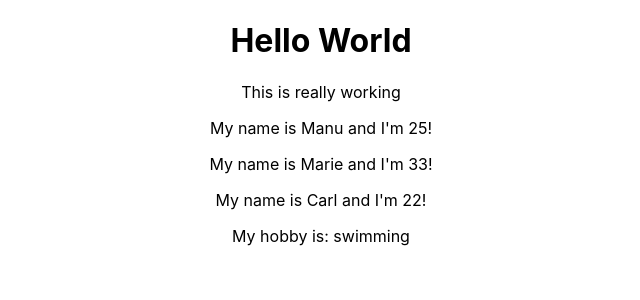
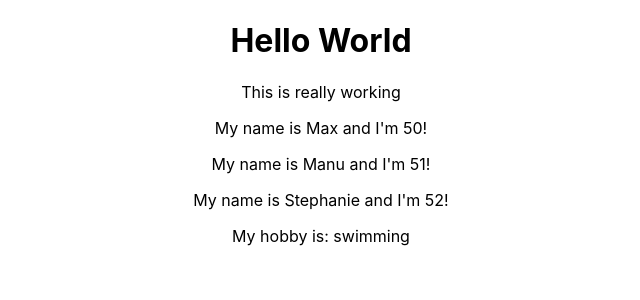
Before and after one commit to CbollaCoder/React---The-Complete-Guide-UDEMY-COURSE, a React (Create React App) app: page / in a window 1280 px wide. Shown: the top 300 px of the page, without its empty margins (319-959 px from the left). Built offline with nearby package versions, Linux system fonts and the light colour scheme.

Commit message:
Using state

```diff
--- a/src/App.js
+++ b/src/App.js
@@ -3,14 +3,25 @@ import './App.css';
 import Person from './Person/Person';
 
 class App extends Component{
-  render(){
+
+//state belongs to the class-based component
+  state = {
+    persons:[
+      { name: 'Max', age:"50"},
+      { name: 'Manu', age:"51"},
+      { name: 'Stephanie', age:"52"},
+    ]
+  }
+
+//Props are passed from outside
+  render(){ //Method render
     return (
         <div className="App">
           <h1> Hello World </h1>
           <p> This is really working </p>
-          <Person name="Manu" age="25"/>
-          <Person name="Marie" age="33" />
-          <Person name="Carl" age="22"> My hobby is: swimming </Person>
+          <Person name={this.state.persons[0].name} age={this.state.persons[0].age}/>
+          <Person name={this.state.persons[1].name} age={this.state.persons[1].age} />
+          <Person name={this.state.persons[2].name} age={this.state.persons[2].age}> My hobby is: swimming </Person>
         </div>
       );
   }
--- a/src/Person/Person.js
+++ b/src/Person/Person.js
@@ -10,7 +10,6 @@ const person = (props) => {
 		<div>
 			<p> My name is {props.name} and I'm {props.age}! </p>
 			<p> {props.children} </p>
-
 		</div>
 	)
 
```
